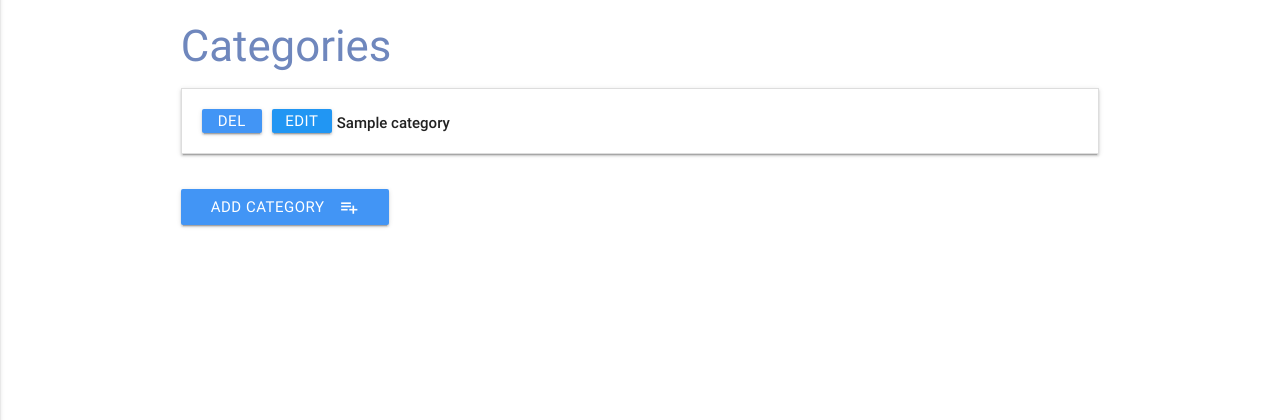
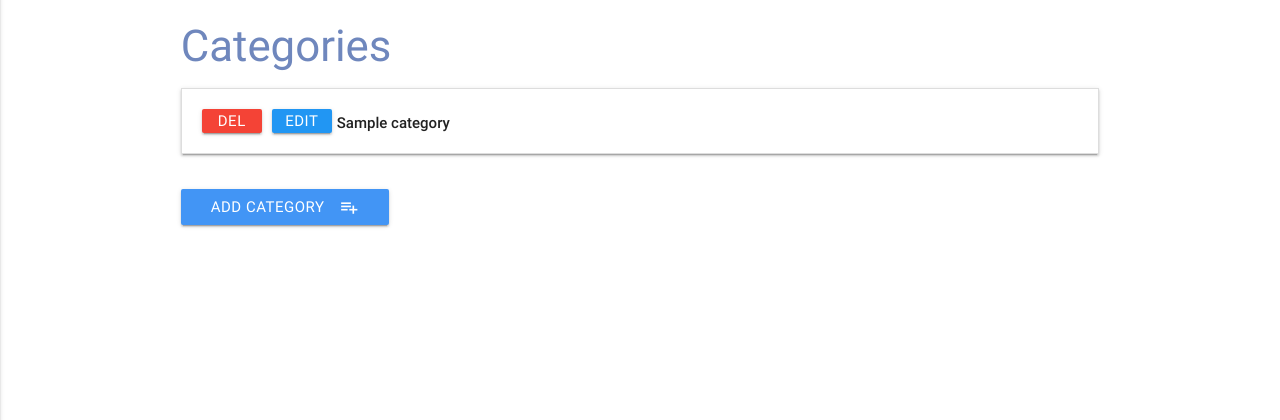
Before and after one commit to richdevelopments/guitar_database, a Flask app: page /get_categories in a window 1280 px wide. Shown: the part 218-638 px from the top of the page. Run offline with Flask 2, Linux system fonts and the light colour scheme; a database or web service that is not in the repository returns one stand-in record (values such as "Sample title"); some libraries are stand-ins or nearby versions; some web fonts are replaced.

Commit message:
btn modified

```diff
--- a/templates/categories.html
+++ b/templates/categories.html
@@ -7,7 +7,7 @@
         {% for category in categories %}
         <li>
             <div class="collapsible-header">
-                <a href="{{url_for('delete_category', category_id=category._id)}}" class="waves-effect waves-light btn btn_small">Del</a>
+                <a href="{{url_for('delete_category', category_id=category._id)}}" class="waves-effect waves-light btn btn_small red">Del</a>
                 <a href="{{url_for('edit_category', category_id=category._id)}}" class="waves-effect waves-light btn btn_small blue">Edit</a>
                 <div class="guitar_header">
                     <strong>{{category.category_name}}</strong>
```
